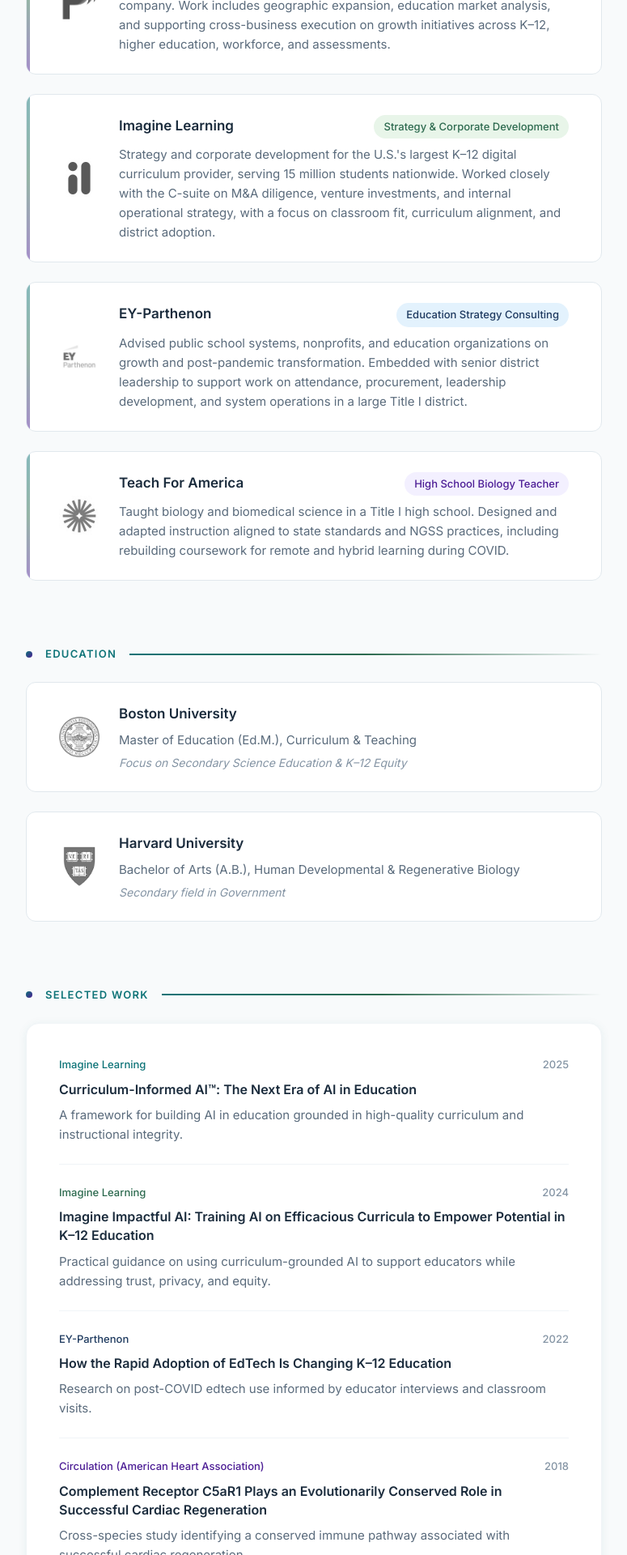
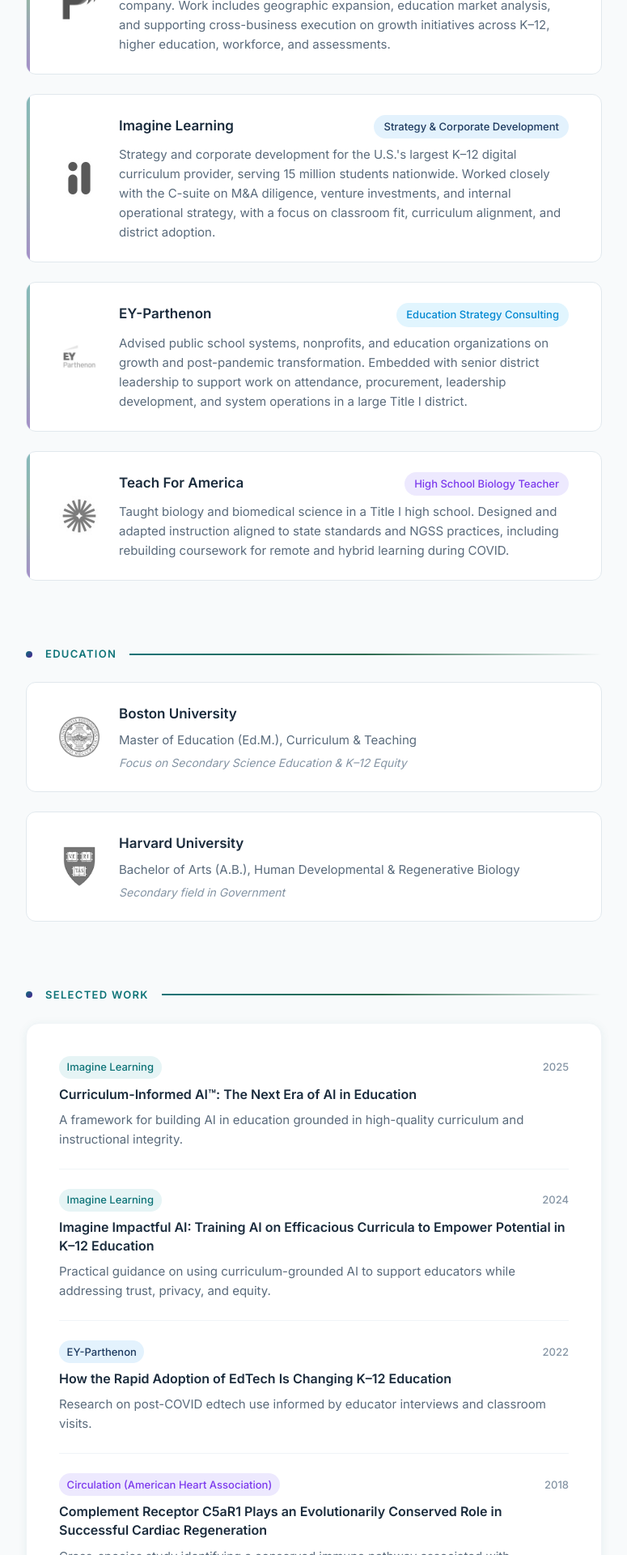
Before and after one commit to lucascoccodelgado/personalwebsite, a React (Vite) app: page / in a window 1280 px wide. Shown: the part 880-2800 px from the top of the page at 81% size, without its empty margins (252-1027 px from the left). Built offline with nearby package versions, Linux system fonts and the light colour scheme.

Commit message:
Update card colors, bold key phrases in About, bold lift numbers, thin headshot border

```diff
--- a/src/App.css
+++ b/src/App.css
@@ -134,7 +134,7 @@
   align-items: center;
   justify-content: center;
   flex-shrink: 0;
-  padding: 5px;
+  padding: 3px;
   box-shadow:
     0 8px 24px rgba(13, 115, 119, 0.25),
     0 4px 12px rgba(30, 58, 95, 0.2);
@@ -301,23 +301,23 @@
 }
 
 .card:nth-child(1) .card-type {
-  color: var(--color-primary);
-  background: var(--color-primary-subtle);
+  color: #4c1d95;
+  background: #f3f0ff;
 }
 
 .card:nth-child(2) .card-type {
-  color: #2d6a4f;
-  background: #e8f5e9;
-}
-
-.card:nth-child(3) .card-type {
   color: #1e3a5f;
   background: #e3f2fd;
 }
 
+.card:nth-child(3) .card-type {
+  color: #0288d1;
+  background: #e1f5fe;
+}
+
 .card:nth-child(4) .card-type {
-  color: #4c1d95;
-  background: #f3f0ff;
+  color: #7c3aed;
+  background: #ede9fe;
 }
 
 .card-description {
@@ -371,10 +371,30 @@
   font-weight: 500;
 }
 
-.publication:nth-child(1) .publication-source { color: var(--color-primary); }
-.publication:nth-child(2) .publication-source { color: #2d6a4f; }
-.publication:nth-child(3) .publication-source { color: #1e3a5f; }
-.publication:nth-child(4) .publication-source { color: #4c1d95; }
+.publication:nth-child(1) .publication-source {
+  color: #0d7377;
+  background: #e6f4f5;
+  padding: 0.2rem 0.6rem;
+  border-radius: 100px;
+}
+.publication:nth-child(2) .publication-source {
+  color: #0d7377;
+  background: #e6f4f5;
+  padding: 0.2rem 0.6rem;
+  border-radius: 100px;
+}
+.publication:nth-child(3) .publication-source {
+  color: #1e3a5f;
+  background: #e3f2fd;
+  padding: 0.2rem 0.6rem;
+  border-radius: 100px;
+}
+.publication:nth-child(4) .publication-source {
+  color: #7c3aed;
+  background: #ede9fe;
+  padding: 0.2rem 0.6rem;
+  border-radius: 100px;
+}
 
 .publication-year {
   font-size: 0.8125rem;
--- a/src/App.jsx
+++ b/src/App.jsx
@@ -143,16 +143,16 @@
       <h2 className="section-title">About</h2>
       <div className="about-content">
         <p>
-          I started my career as a high school biology teacher through Teach For America. Teaching in a Title I school shaped how I think about education and what actually helps students and teachers in practice.
+          I started my career as a <strong>high school biology teacher</strong> through Teach For America. Teaching in a <strong>Title I school</strong> shaped how I think about education and what actually helps students and teachers in practice.
         </p>
         <p>
-          After the classroom, I moved into education strategy consulting at EY-Parthenon. I worked with public school systems and education organizations on post-pandemic challenges, including a year embedded with a 250,000-student Title I district. My work focused on student attendance, procurement, leadership development, and system operations.
+          After the classroom, I moved into <strong>education strategy consulting at EY-Parthenon</strong>. I worked with public school systems and education organizations on post-pandemic challenges, including a year <strong>embedded with a 250,000-student Title I district</strong>. My work focused on student attendance, procurement, leadership development, and system operations.
         </p>
         <p>
-          I later joined Imagine Learning, the largest K–12 digital curriculum provider in the U.S., serving 15 million students nationwide. I worked in strategy and corporate development, partnering closely with the C-suite on M&A diligence, venture investments through Imagine Learning Ventures, and internal operational strategy. Much of my work involved evaluating classroom fit, curriculum alignment, and adoption risk for new products and AI-enabled tools.
+          I later joined <strong>Imagine Learning</strong>, the largest K–12 digital curriculum provider in the U.S., serving <strong>15 million students nationwide</strong>. I worked in <strong>strategy and corporate development</strong>, partnering closely with the C-suite on M&A diligence, venture investments through Imagine Learning Ventures, and internal operational strategy. Much of my work involved evaluating classroom fit, curriculum alignment, and adoption risk for new products and AI-enabled tools.
         </p>
         <p>
-          Today, I work on corporate strategy at Pearson, a global education company serving approximately 160 million learners worldwide. I support enterprise growth and long-term planning, including geographic expansion, education market modeling, and translating strategy into execution across business units.
+          Today, I work on <strong>corporate strategy at Pearson</strong>, a global education company serving approximately <strong>160 million learners worldwide</strong>. I support enterprise growth and long-term planning, including geographic expansion, education market modeling, and translating strategy into execution across business units.
         </p>
       </div>
     </section>
@@ -254,7 +254,7 @@
             I'm a novice-to-intermediate competitive powerlifter and compete in USAPL meets. I train consistently and enjoy the long, unglamorous process of getting stronger over time.
           </p>
           <p className="interest-description">
-            My current competition personal bests (raw) are: 403 lb squat, 281 lb bench, 468 lb deadlift, 1,152 lb total.
+            My current competition personal bests (raw) are: <strong>403 lb</strong> squat, <strong>281 lb</strong> bench, <strong>468 lb</strong> deadlift, <strong>1,152 lb</strong> total.
           </p>
           <p className="interest-description">
             You can find my full meet history and results on{' '}
```
